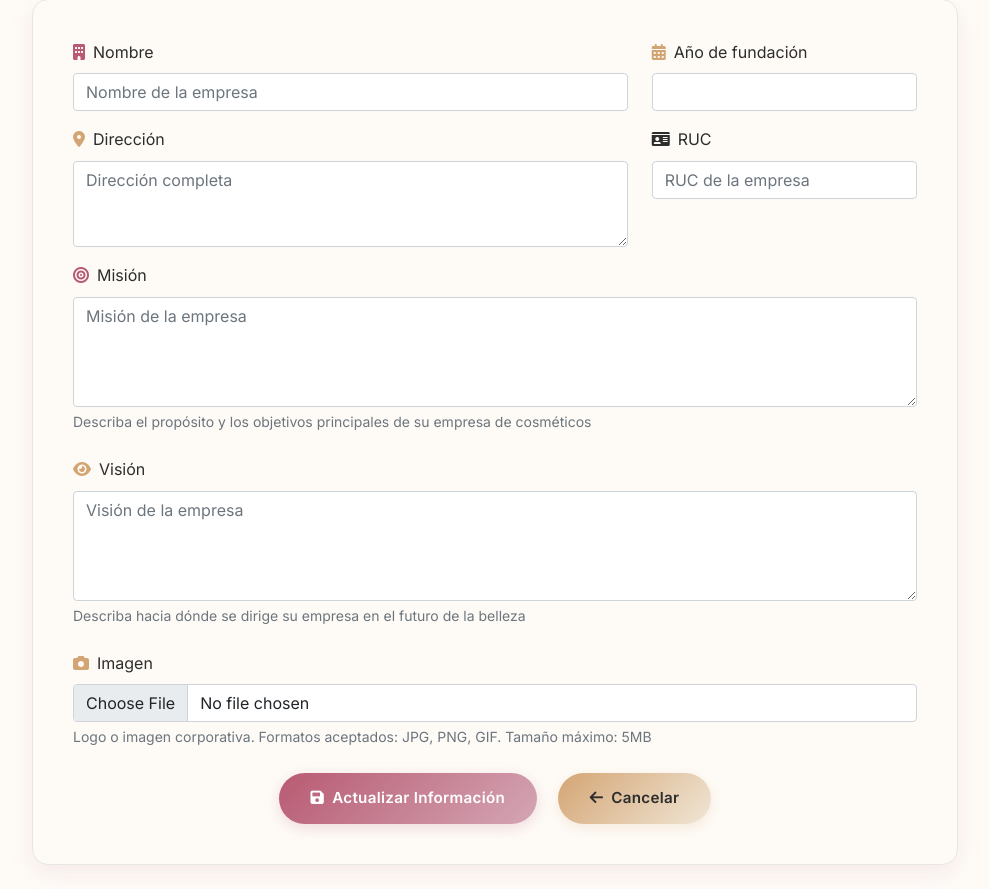
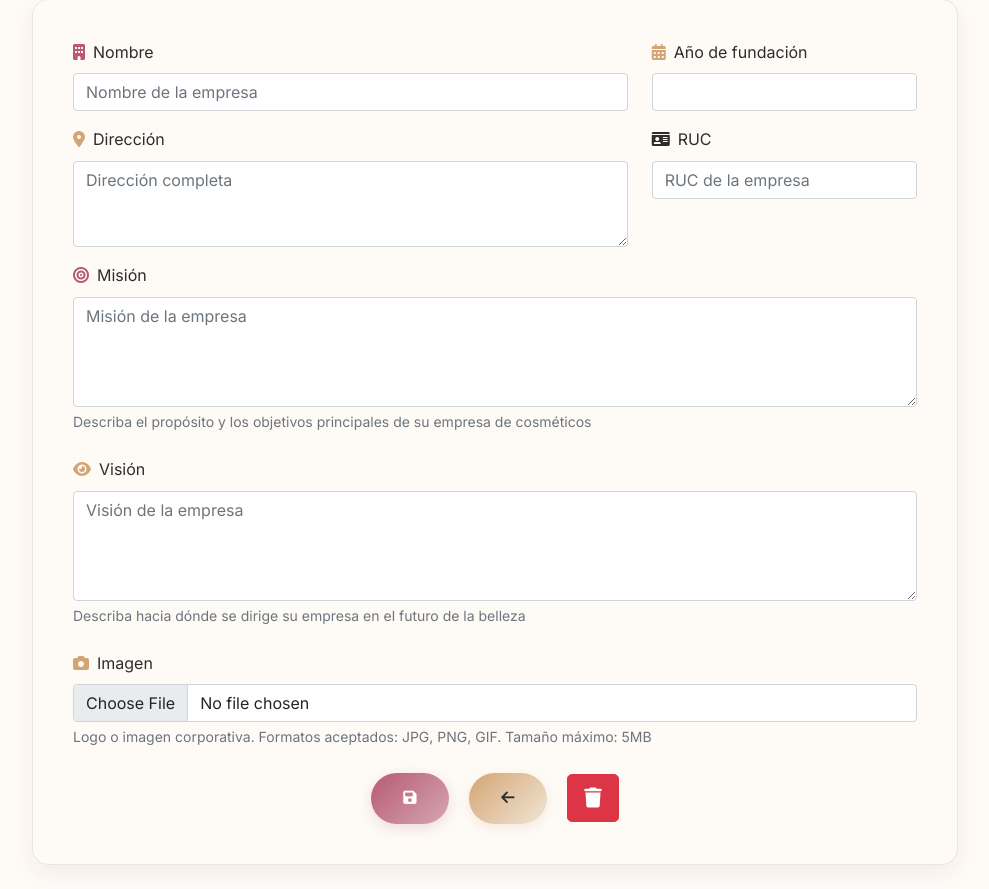
Before and after one commit to anntnzrb/sist-cosm, a Django app: template templates/empresa/update.html in a window 1280 px wide. Shown: the part 432-1321 px from the top of the page, without its empty margins (145-1134 px from the left). Run offline with Django 5.2, Linux system fonts and the light colour scheme; the template is opened without the code that fills it: values that come from a table or form of the project are taken from there, others are empty; some libraries are stand-ins or nearby versions.

Commit message:
style(empresa): convert action buttons to icon-only with tooltips
- Replace text buttons with icon-only save, cancel, and delete buttons
- Add title attributes for accessibility and user guidance
- Add delete button linking to confirmation page
- Maintain consistent styling with danger color for delete action

```diff
--- a/templates/empresa/update.html
+++ b/templates/empresa/update.html
@@ -129,15 +129,19 @@
                 </div>
 
                 <div class="text-center">
-                    <button type="submit" class="btn btn-cosmetics-primary btn-lg me-3">
-                        <i class="fas fa-save me-2"></i>Actualizar Información
+                    <button type="submit" class="btn btn-cosmetics-primary btn-lg me-3" title="Actualizar Información">
+                        <i class="fas fa-save"></i>
                     </button>
-                    <a href="{% url 'empresa:detail' %}" class="btn btn-cosmetics-secondary btn-lg">
-                        <i class="fas fa-arrow-left me-2"></i>Cancelar
+                    <a href="{% url 'empresa:detail' %}" class="btn btn-cosmetics-secondary btn-lg me-3" title="Cancelar">
+                        <i class="fas fa-arrow-left"></i>
+                    </a>
+                    <a href="{% url 'empresa:delete' %}" class="btn btn-danger btn-lg" title="Eliminar Información">
+                        <i class="fas fa-trash"></i>
                     </a>
                 </div>
             </form>
         </div>
     </div>
 </div>
+
 {% endblock %}
```
